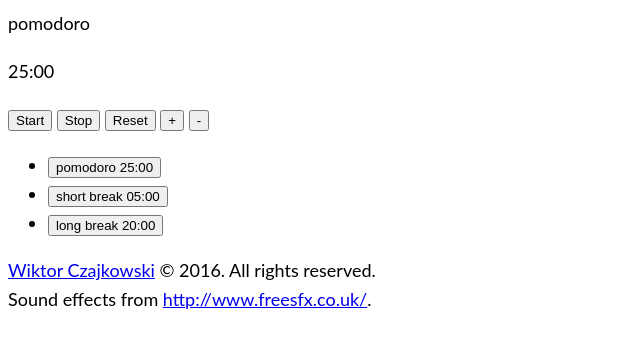
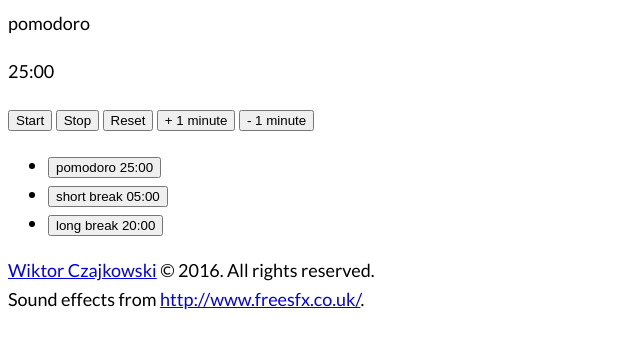
Before and after one commit to Virzen/pomodoro-clock, a website: page dev/index.html in a window 1280 px wide. Shown: the part 97-444 px from the top of the page, without its empty margins (0-640 px from the left). Drawn offline with Linux system fonts and the light colour scheme.

Commit message:
Change button's label

```diff
--- a/dev/index.html
+++ b/dev/index.html
@@ -20,8 +20,8 @@
 		<button type="button" class="start-button">Start</button>
 		<button type="button" class="stop-button">Stop</button>
 		<button type="button" class="reset-button">Reset</button>
-		<button type="button" class="plus-button">+</button>
-		<button type="button" class="minus-button">-</button>
+		<button type="button" class="plus-button">+ 1 minute</button>
+		<button type="button" class="minus-button">- 1 minute</button>
 		<ul class="timers-list">
 		</ul>
     </section>
@@ -38,5 +38,6 @@
     <!-- build:js -->
     <script src="js/main.js"></script>
     <!-- endbuild -->
+	<link href='https://fonts.googleapis.com/css?family=Lato:400,700' rel='stylesheet' type='text/css'>
 </body>
 </html>
```
